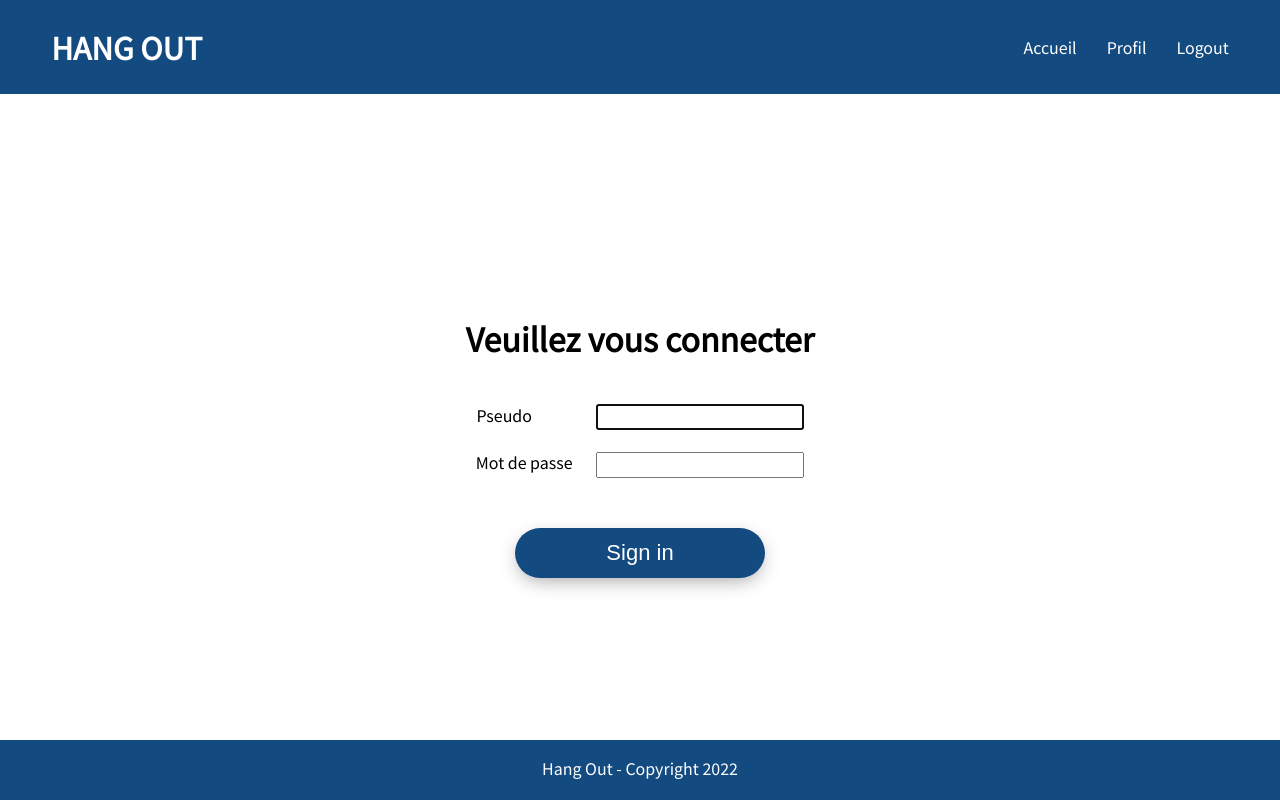
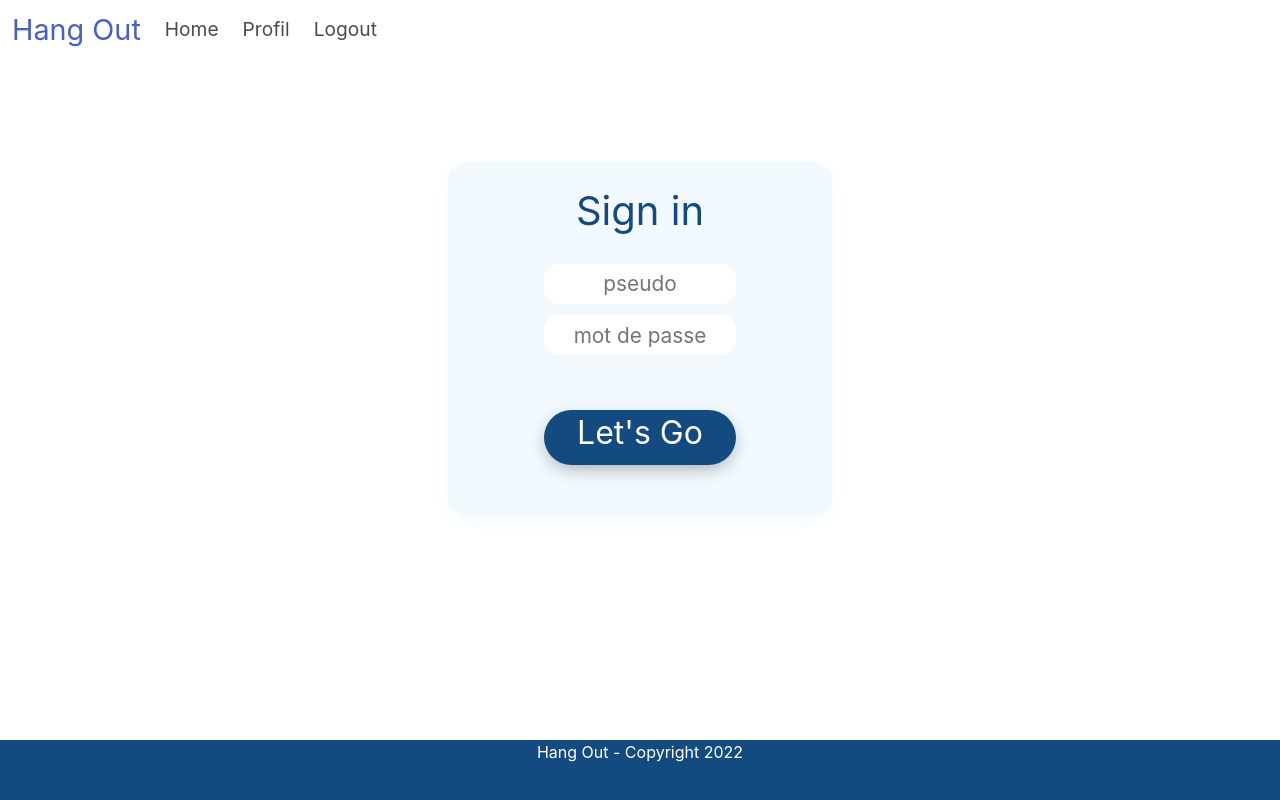
Before and after one commit to gillesLaudoux/ProjectSortir, a Symfony app: template templates/security/login.html.twig in a window 1280 px wide. Run offline with Twig, Linux system fonts and the light colour scheme; the template is opened without the code that fills it, so the values that code supplies are empty; some libraries are stand-ins or nearby versions.

Commit message:
maj de fin de journée ( css pr cyril, et fin de filtre pour gilles)

```diff
--- a/public/CSS/Base.css
+++ b/public/CSS/Base.css
@@ -1,47 +1,33 @@
-@import url('https://fonts.googleapis.com/css2?family=Noto+Sans+JP:wght@300;400&family=Oswald:wght@300&display=swap');
 
-body{
+
+body {
     margin: 0;
-    font-family: 'Noto Sans JP', sans-serif;
+
     width: 100%;
 }
+
 /*----NAVBAR----*/
-nav {
-    display: flex;
-    justify-content: space-between;
-    align-items: center;
-    padding: 0 4% ;
+.navbar {
     background-color: #134A80;
-    color: white;
 }
 
-nav h1{
-    font-size: 30px;
-}
-nav ul {
-    display: flex;
-    list-style-type: none;
-}
-nav ul li {
-    margin-left: 30px;
-    cursor: pointer;
-}
-nav ul li a{
-    text-decoration: none;
-    color: white;
+.navbar-item h1 {
+    font-size: 2em;
 }
 
-nav ul :hover{
-    color: #F4C500;
+.navbar-item {
+    font-size: 1.2em;
 }
-.heysalut{
-    margin-left: 125px;
+
+.navbar-burger{
+    justify-content: space-between;
 }
+
 
 /*---FOOTER----*/
 footer {
     background-color: #134A80;
-    position: absolute;
+    position: fixed;
     bottom: 0;
     width: 100%;
     height: 60px;
@@ -49,9 +35,16 @@ footer {
     vertical-align: middle;
 }
 
-footer p{
+footer p {
     text-align: center;
-    color : white;
+    color: white;
 }
 
 /* ----RESPONSIVE---- */
+
+.navbar{
+    background-color:#134A80;
+}
+.navbar-item h1 {
+    font-size: 1.5em;
+}
--- a/public/CSS/login.css
+++ b/public/CSS/login.css
@@ -1,55 +1,164 @@
-.loginform{
+.loginform {
 
-    margin-top: 200px;
+    /*margin-top: 170px;*/
+    margin-top: 8%;
+}
 
+.loginform .divlogin {
+    flex-direction: column;
+    text-align: center;
+    background-color: rgba(135, 206, 250, 0.1);
+    box-shadow: 0 6px 20px -5px rgba(135, 206, 250, 0.15);
+    margin-left: 35%;
+    margin-right: 35%;
+    padding-top: 1.5%;
+    padding-bottom: 4%;
+    border-radius: 5%;
+}
+
+.loginform .divlogin {
+    display: flex;
+}
+
+.loginform .divlogin h1 {
+    color: #134A80;
+    /*padding-bottom: 20px;*/
+    padding-bottom: 3%;
+    font-size: 2.5em;
+}
+
+.loginform .divlogin .sousdivlogin {
+    /*padding-top: 10px;*/
+    padding-top: 3%;
 
 }
 
-.loginform .divlogin{
-    display: flex;
-    flex-direction: column;
+/*.loginform .divlogin .sousdivlogin .pseudolabel{*/
+/*    margin-right: 20px;*/
+
+/*}*/
+
+.loginform .divlogin .sousdivlogin .pseudoinput {
+    /*width: 250px;*/
+    width: 50%;
+    height: 40px;
+    border: none;
+    outline: none;
+    background: white;
+    color: black;
+    font-size: 1.3em;
+    border-radius: 15px;
     text-align: center;
+    box-shadow: 0 6px 20px -20px rgba(0, 0, 0, 0.1);
+    position: relative;
+    cursor: text;
+}
+
+/*.loginform .divlogin .sousdivlogin .mdplabel{*/
+/*    margin-right: 20px;*/
+/*}*/
+
+.loginform .divlogin .sousdivlogin .mdpinput {
+    width: 50%;
+    height: 40px;
+    border: none;
+    outline: none;
+    background: white;
+    color: black;
+    font-size: 1.3em;
+    border-radius: 15px;
+    text-align: center;
+    box-shadow: 0 6px 20px -20px rgba(0, 0, 0, 0.1);
+    position: relative;
+    cursor: text;
 
 }
 
-.loginform .divlogin .sousdivlogin{
+.loginform .divlogin .sousdivlogin .sousdivbutton {
     padding-top: 20px;
-
-}
-.loginform .divlogin .sousdivlogin .pseudolabel{
-    margin-right: 60px;
 }
 
-.loginform .divlogin .sousdivlogin .pseudoinput{
-    height: 20px;
-    width: 200px;
+.loginform .divlogin .sousdivlogin .submitbt {
 
-
-}
-.loginform .divlogin .sousdivlogin .mdplabel{
-    margin-right: 20px;
-}
-.loginform .divlogin .sousdivlogin .mdpinput{
-    height: 20px;
-    width: 200px;
-
-}
-.loginform .divlogin .sousdivlogin .submitbt{
-
-    width: 250px;
-    height: 50px;
+    width: 50%;
+    height: 55px;
     border: none;
     outline: none;
     background: #134A80;
     color: white;
-    font-size: 22px;
+    font-size: 2em;
     border-radius: 40px;
     text-align: center;
-    box-shadow: 0 6px 20px -5px rgba(0,0,0,0.4);
+    box-shadow: 0 6px 20px -5px rgba(0, 0, 0, 0.4);
     position: relative;
     cursor: pointer;
+    padding-bottom: 10px;
+
 }
 
-.loginform .divlogin .sousdivlogin button{
-    margin-top: 30px;
+.loginform .divlogin .sousdivlogin button {
+    /*margin-top: 30px;*/
+    margin-top: 6%;
 }
+
+.loginform .divlogin .sousdivlogin button:hover {
+    transform: scale(1.1);
+    transition: 0.5s;
+    background: #114273;
+    color: #bf8a3d;
+}
+
+/*RESPONSIVE*/
+@media screen and (max-width: 640px) {
+
+    nav ul{
+        display: none;
+        width: 50%;
+    }
+    .heysalut {
+        display: none;
+    }
+
+    .loginform .divlogin {
+        margin-top: 25%;
+        margin-left: 6%;
+        margin-right: 6%;
+    }
+
+    .loginform .divlogin .sousdivlogin .sousdivbutton {
+        padding-bottom: 10%;
+    }
+
+    .loginform .divlogin .sousdivlogin .submitbt{
+        font-size: 1.6em;
+    }
+
+    .loginform .divlogin h1{
+        font-size: 2em;
+        margin-right: 20%;
+    }
+
+    label {
+        display: flex;
+        margin-right: 10%;
+        font-size: 2em;
+        color: white;
+    }
+    .burger
+    {
+        height: 50px;
+    }
+
+    nav .burger li {
+        width: 50%;
+    }
+
+    #toggle:checked + .burger {
+        display: block;
+    }
+
+    footer {
+        position: absolute;
+        bottom: 0;
+    }
+}
--- /dev/null
+++ b/public/js/script.js
@@ -0,0 +1,21 @@
+document.addEventListener('DOMContentLoaded', () => {
+
+    // Get all "navbar-burger" elements
+    const $navbarBurgers = Array.prototype.slice.call(document.querySelectorAll('.navbar-burger'), 0);
+    // Check if there are any navbar burgers
+    if ($navbarBurgers.length > 0) {
+
+        // Add a click event on each of them
+        $navbarBurgers.forEach( el => {
+            el.addEventListener('click', () => {
+
+                // Get the target from the "data-target" attribute
+                const target = el.dataset.target;
+                const $target = document.getElementById(target);
+                // Toggle the "is-active" class on both the "navbar-burger" and the "navbar-menu"
+                el.classList.toggle('is-active');
+                $target.classList.toggle('is-active');
+            });
+        });
+    }
+});
--- a/templates/base.html.twig
+++ b/templates/base.html.twig
@@ -2,9 +2,11 @@
 <html lang="fr">
 <head>
     <meta charset="UTF-8">
-    <title>{% block title %}Welcome! | {% endblock %}</title>
+    <meta name="viewport" content="width=device-width, initial-scale=1.0">
+    <title>{% block title %}HANG OUT | {% endblock %}</title>
     {% block CSS %}
-    <link rel="stylesheet" href="{{ asset('CSS/Base.css') }}">
+        <link rel="stylesheet" href="{{ asset('CSS/Base.css') }}">
+        <link rel="stylesheet" href="https://cdn.jsdelivr.net/npm/bulma@0.9.3/css/bulma.min.css">
     {% endblock %}
 
 
@@ -12,27 +14,51 @@
 <body>
 
 <header>
+
+
+    {# TODO prevoir onglets villes et sites pour l'admin #}{#
+    #}{# TODO Script pour lien href
+                        <li><a href="{{ path('nom_de_route') }}">Login</a></li>
+    #}
+
     <!------NAVBAR------>
-    <nav>
-        <div class="nav">
-            <h1>HANG OUT </h1>
+    <nav class="navbar" role="navigation" aria-label="main navigation">
+        <div class="navbar-brand">
+            <a class="navbar-item" href="https://bulma.io">
+                <h1>Hang Out</h1>
+            </a>
+            {% if app.user %}
+                <a class="navbar-item">
+                    Hey " {{ app.user.username }} " !<a href="{{ path('app_logout') }}"></a>
+                </a>
+            {% endif %}
+
+            <a role="button" class="navbar-burger" aria-label="menu" aria-expanded="false"
+               data-target="navbarBasicExample" >
+                <span aria-hidden="true"></span>
+                <span aria-hidden="true"></span>
+                <span aria-hidden="true"></span>
+            </a>
         </div>
-        {% if app.user %}
-            <div class="heysalut">
-                Hey Salut  {{ app.user.username }} !<a href="{{ path('app_logout') }}"></a>
+
+        <div id="navbarBasicExample" class="navbar-menu">
+            <div class="navbar-start">
+                <a class="navbar-item"
+                        href="{{ path('night_out_filter') }}">Home
+                </a>
+
+                <a class="navbar-item">
+                    Profil
+                </a>
+                {# TODO Script pour lien href
+                        <li><a href="{{ path('nom_de_route') }}">Profil</a></li>
+                #}
+
+                <a class="navbar-item"
+                   href="{{ path('app_logout') }}">Logout
+                </a>
             </div>
-        {% endif %}
-
-        <ul>
-            {# TODO prevoir onglets villes et sites pour l'admin #}
-            {# TODO Script pour lien href
-                        <li><a href="{{ path('nom_de_route') }}">Login</a></li>
-            #}
-            <li>Accueil</li>
-            <li>Profil</li>
-            <li><a href="{{ path('app_logout') }}">Logout</a></li>
-
-        </ul>
+        </div>
     </nav>
 </header>
 
@@ -40,6 +66,7 @@
 
 
 {% endblock %}
+<script src="{{ asset('js/script.js') }}"></script>
 </body>
 
 <footer>
--- a/templates/security/login.html.twig
+++ b/templates/security/login.html.twig
@@ -1,6 +1,6 @@
 {% extends 'base.html.twig' %}
 
-{% block title %}{{ parent() }}Connexion{% endblock %}
+{% block title %}{{ parent() }}Sign In{% endblock %}
 
 {% block CSS %}
     {{ parent() }}
@@ -20,19 +20,19 @@
         {#        </div> #}
         {#    {% endif %} #}
         <div class="divlogin">
-            <h1 class="connexion">Veuillez vous connecter</h1>
+            <h1 class="connexion">Sign in </h1>
 
 
             <div class="sousdivlogin">
-                <label  class="pseudolabel" for="pseudo">Pseudo</label>
+                {#                <label  class="pseudolabel" for="pseudo">Pseudo</label> #}
                 <input type="text" value="{{ last_username }}" name="username" id="pseudo" class="pseudoinput"
-                       autocomplete="username" required autofocus>
+                       placeholder="pseudo" autocomplete="username" required autofocus>
             </div>
 
             <div class="sousdivlogin">
-                <label class="mdplabel" for="motdepasse">Mot de passe</label>
+                {#                <label class="mdplabel" for="motdepasse">Mot de passe</label> #}
                 <input type="password" name="password" id="motdepasse" class="mdpinput"
-                       autocomplete="current-password" required>
+                       placeholder="mot de passe" autocomplete="current-password" required>
             </div>
 
             <input type="hidden" name="_csrf_token"
@@ -49,9 +49,11 @@
             </div>
             #}
             <div class="sousdivlogin">
-                <button class="submitbt" type="submit">
-                    Sign in
-                </button>
+                <div class="sousdivbutton">
+                    <button class="submitbt" type="submit">
+                        Let's Go
+                    </button>
+                </div>
             </div>
         </div>
     </form>
```
Also changed, not shown: public/CSS/register.css (added, +56 -0 lines), src/Entity/Email.php (deleted, +0 -20 lines), src/Form/RegistrationFormType.php (+10 -8 lines), templates/registration/register.html.twig (+68 -5 lines).
